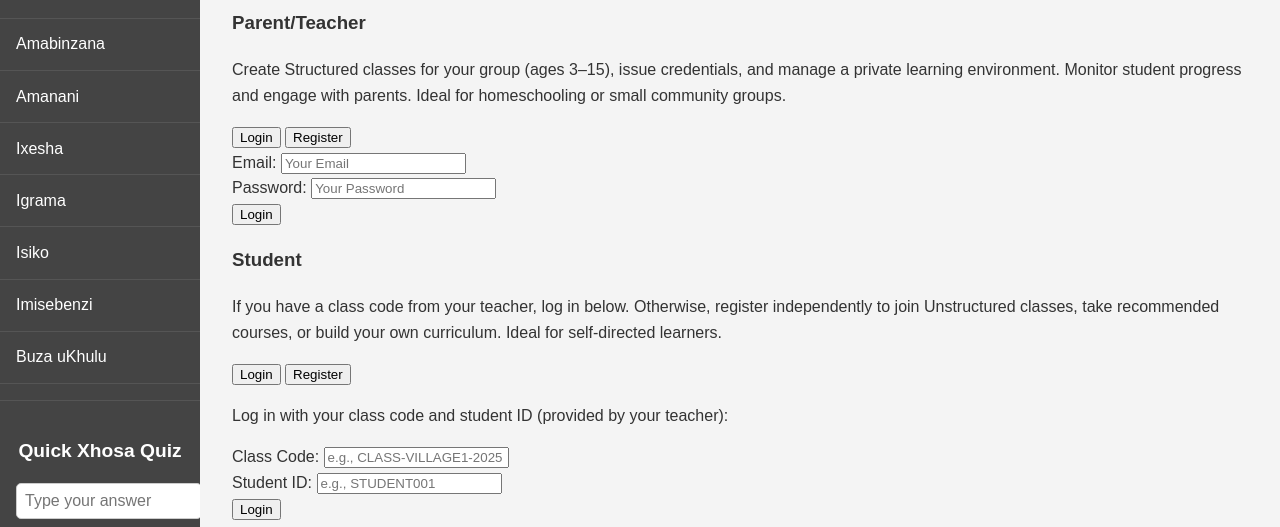
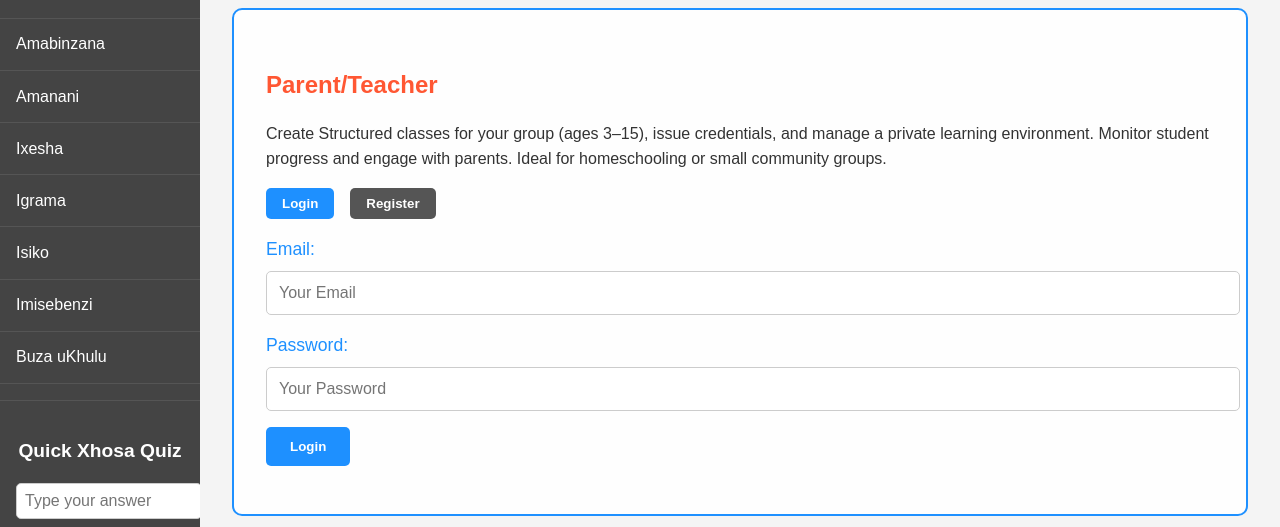
Before and after one commit to Salatiso/sazi, a plain HTML site: page login.html in a window 1280 px wide. Shown: the part 254-781 px from the top of the page. Drawn offline with Linux system fonts and the light colour scheme.

Commit message:
Update style.css

```diff
--- a/style.css
+++ b/style.css
@@ -1065,3 +1065,97 @@ footer {
 .sidebar-quiz button:hover {
     background-color: #e6b800;
 }
+.login-section {
+    background: rgba(255, 255, 255, 0.9);
+    border-radius: 10px;
+    padding: 2rem;
+    margin-bottom: 2rem;
+    border: 2px solid var(--fun-blue);
+}
+
+.login-section h3 {
+    font-size: 1.5rem;
+    color: var(--fun-red);
+    margin-bottom: 0.5rem;
+}
+
+.login-section p {
+    font-size: 1rem;
+    color: var(--secondary-color);
+    margin-bottom: 1rem;
+}
+
+.tabs {
+    display: flex;
+    gap: 1rem;
+    margin-bottom: 1rem;
+}
+
+.tab-button {
+    background: var(--hover-bg);
+    color: var(--primary-color);
+    border: none;
+    padding: 0.5rem 1rem;
+    border-radius: 5px;
+    cursor: pointer;
+    font-weight: bold;
+}
+
+.tab-button.active {
+    background: var(--fun-blue);
+    color: white;
+}
+
+.tab-button:hover {
+    background: #666;
+}
+
+.tab-content {
+    display: block;
+}
+
+.form-group {
+    margin-bottom: 1rem;
+}
+
+.form-group label {
+    display: block;
+    font-size: 1.1rem;
+    margin-bottom: 0.5rem;
+    color: var(--fun-blue);
+}
+
+.form-group input, .form-group textarea {
+    width: 100%;
+    padding: 0.75rem;
+    border: 1px solid #ccc;
+    border-radius: 5px;
+    font-size: 1rem;
+    font-family: 'Quicksand', sans-serif;
+}
+
+.form-group textarea {
+    height: 100px;
+    resize: vertical;
+}
+
+.form-group button {
+    background: var(--fun-blue);
+    color: white;
+    border: none;
+    padding: 0.75rem 1.5rem;
+    border-radius: 5px;
+    cursor: pointer;
+    font-weight: bold;
+}
+
+.form-group button:hover {
+    background: #1c86ee;
+}
+
+.error-message {
+    color: var(--fun-red);
+    font-size: 0.9rem;
+    margin-top: 0.5rem;
+    display: none;
+}
```
